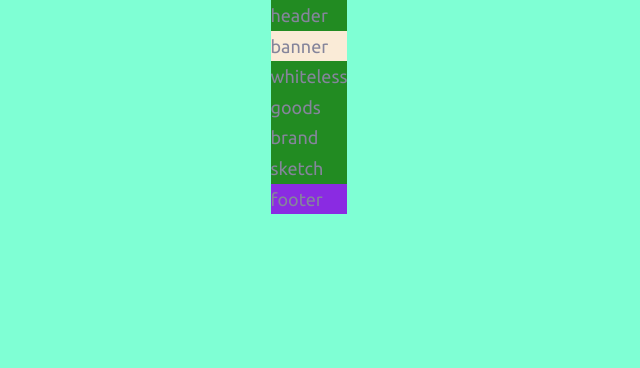
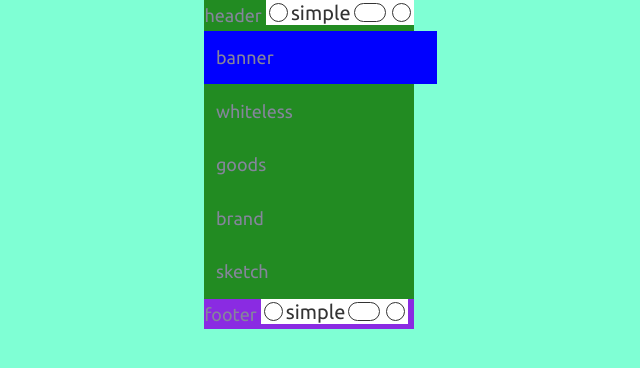
Before and after one commit to Kolibrika666/Simple, a plain HTML site: page index2.html in a window 1280 px wide. Shown: the whole page, without its empty margins (331-971 px from the left). Drawn offline with Linux system fonts and the light colour scheme.

Commit message:
index2: fabula+logo

```diff
--- a/global2.css
+++ b/global2.css
@@ -14,6 +14,8 @@
 }
 
 body{
+    position: relative;
+    z-index: 0;
     /* font */
     font-family: 'Roboto';
     font-style: normal;
@@ -30,30 +32,34 @@ body{
 body, main{
     display: flex;
     justify-content: center;
-    z-index: 4;
+
 }
 main{
     position: relative;
+    z-index: 1;
     flex-wrap: nowrap;
 	flex-direction: column;
+    background-color: rgb(74, 54, 28);
+}
+ main > * {
+    max-width: 1440px;
+}
 
-    background-color: antiquewhite;
-}
-main, main > * {
-    max-width: 1440px;
+section{
+    padding: 5.5%;
 }
 /* layot */
 
 header, .whiteless, .goods, .brand, .sketch {
     position: relative;
-    z-index: 2;
-
+    z-index: 3;
     background-color: forestgreen;
  }
 
 .banner {
     position: relative;
-    z-index: 3;
+    z-index: 2;
+    width: 100%;
 
     background-color: blue;
 
@@ -61,8 +67,71 @@ header, .whiteless, .goods, .brand, .sketch {
 
 footer{
     position: relative;
-    z-index: 1;
+    z-index: 4;
+
+
+
 
 
     background-color: blueviolet;
  }
+
+
+
+/* figure */
+.line {
+        border-bottom: 1px solid  #C0C0C0;
+}
+button{
+    border: none;
+    background-color: transparent;
+    color: #7875FE;
+    border: 1px solid #7875FE;
+    font-size: 20px;
+}
+
+/* logo */
+.logo_ellipse, .logo_rounded_rectangle{
+    height: 17px;
+    border: 1px solid #333;
+    margin: 3px ;
+}
+.logo_ellipse{
+    width: 17px;
+    border-radius: 200px;
+}
+.logo_rounded_rectangle{
+    width: 30px;
+    border-radius: 70px;
+}
+.logo > span{
+    color: #333;
+    font-family: 'Ubuntu';
+    font-weight: 300;
+    font-size: 20px;
+}
+.logo{
+    background-color:rgb(255, 255, 255) ;
+    align-items: end;
+    display: inline-flex;
+
+}
+/* text-style */
+button, h3, .logo > span, nav > button {
+    line-height: normal;
+}
+h1, nav > button{
+    color: #4C5866;
+}
+h2, h3{
+    color: #666;
+}
+h1, h2{
+    line-height: 100%;
+}
+h2{
+    font-size: 40px;
+}
+h3{
+    font-size: 30px;
+}
--- a/index2.html
+++ b/index2.html
@@ -12,12 +12,26 @@
 </head>
 <body>
     <main>
-        <header>header</header>
-        <section clas = "banner">banner</section>
+        <header>header
+                <div class="logo">
+                    <div class = 'logo_ellipse'></div>
+                    <span>simple</span>
+                    <div class = 'logo_rounded_rectangle'></div>
+                    <div class = 'logo_ellipse'></div>
+            </div>
+    </header>
+        <section class = "banner">banner</section>
         <section class = "whiteless">whiteless</section>
         <section class = "goods">goods</section>
         <section class = "brand">brand</section>
         <section class = "sketch">sketch</section>
-        <footer>footer</footer>
+        <footer>footer
+
+            <div class="logo">
+                <div class = 'logo_ellipse'></div>
+                <span>simple</span>
+                <div class = 'logo_rounded_rectangle'></div>
+                <div class = 'logo_ellipse'></div>
+        </footer>
     </main>
 </body>
```
Also changed, not shown: css/header.css (+1 -24 lines), global.css (+0 -40 lines).
